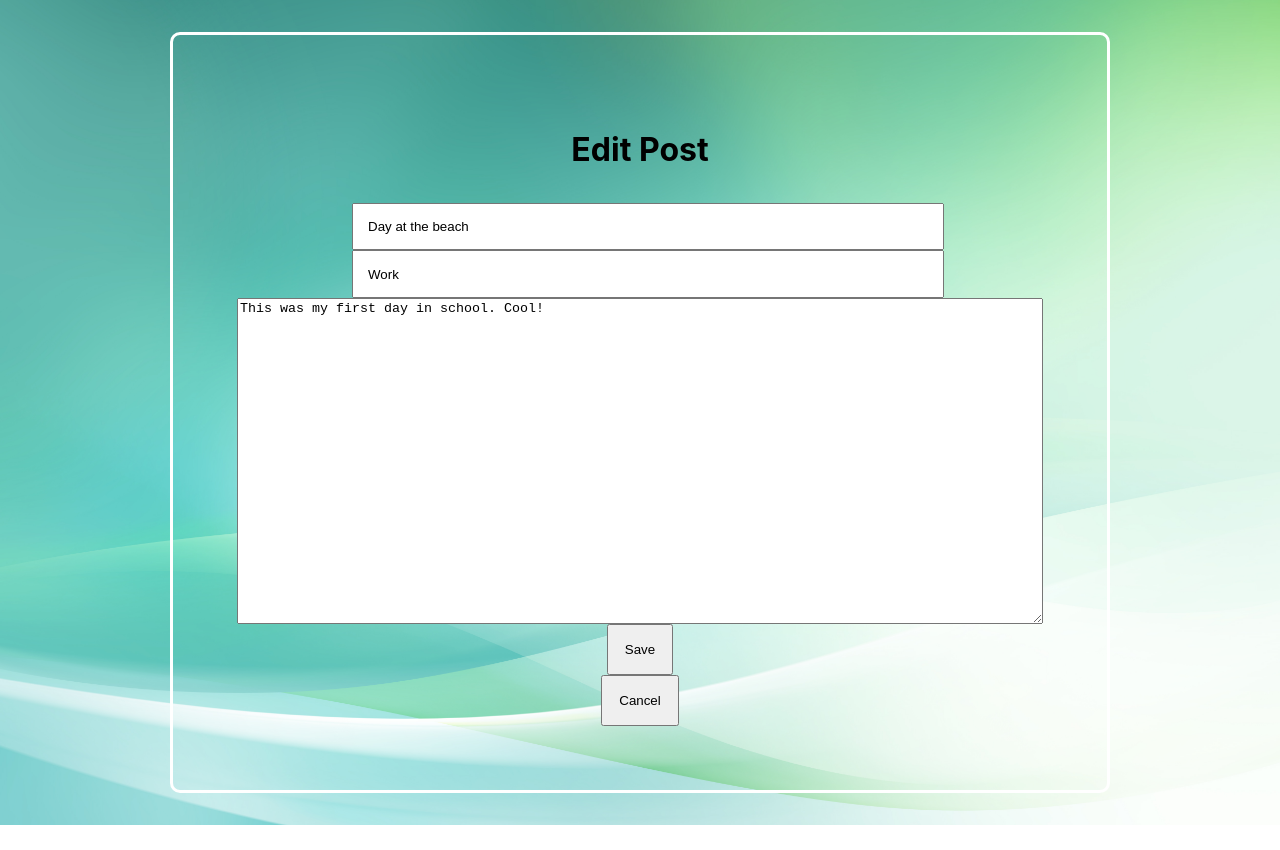
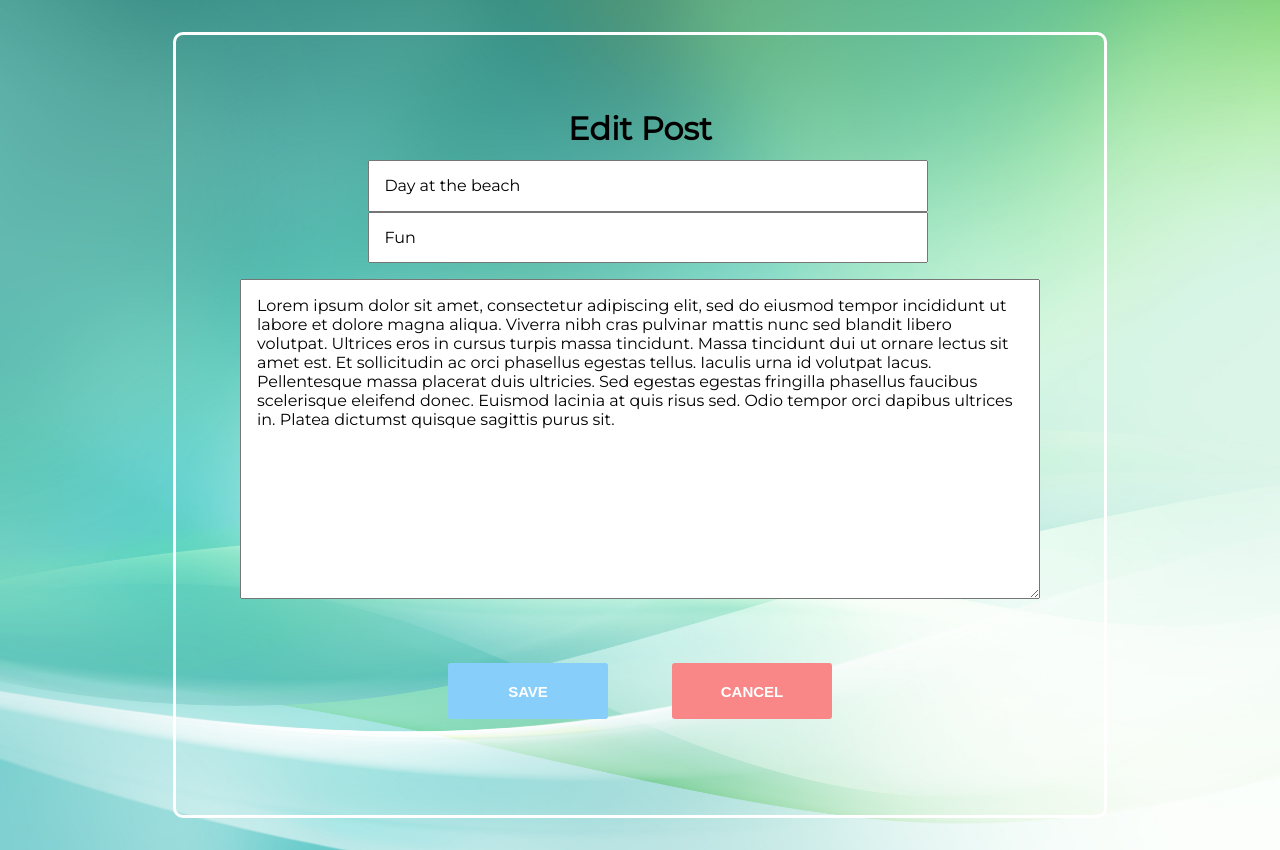
Before and after one commit to moscuet/Blog-Post_React, a React (Create React App) app: page /editpost/4accb4a4-3052-4eba-9e25-3a04d202cc3c in a window 1280 px wide. Before the commit the page ends 825 px from the top, so only its background shows below. Built offline with nearby package versions, Linux system fonts and the light colour scheme.

Commit message:
added css style

```diff
--- a/public/index.html
+++ b/public/index.html
@@ -10,6 +10,8 @@
       content="Web site created using create-react-app"
     />
     <link rel="apple-touch-icon" href="%PUBLIC_URL%/logo192.png" />
+    <link href="https://fonts.googleapis.com/css?family=Montserrat&display=swap" rel="stylesheet">
+
     <!--
       manifest.json provides metadata used when your web app is installed on a
       user's mobile device or desktop. See https://developers.google.com/web/fundamentals/web-app-manifest/
--- a/src/App.css
+++ b/src/App.css
@@ -10,10 +10,31 @@
   background-repeat: no-repeat;
   background-position: center;
 }
+
+* {
+  margin: 0;
+  padding: 0;
+  box-sizing: border-box;
+}
+
+.wrapper {
+  min-height: 100%;
+  position: relative;
+  overflow: hidden;
+}
+
+body {
+  font-family: 'Montserrat', sans-serif;
+}
+
 .content-wrapper {
   padding: 1rem;
   list-style: none;
 
+}
+
+.nav-cancel {
+  text-decoration: none;
 }
 /* .head {
 background-color: #fff;
--- a/src/App.js
+++ b/src/App.js
@@ -56,6 +56,7 @@ class App extends Component {
       <BrowserRouter>
 
       <div className="App">
+        <div className="container">
 
             <Switch>
             <Route path="/addpost" component={(props)=><AddPost {...props} addPost={this.addPost}/>} />
@@ -66,6 +67,7 @@ class App extends Component {
             </Switch>
 
       </div>
+      </div>
       </BrowserRouter>
 
     );
--- a/src/components/AddPost.js
+++ b/src/components/AddPost.js
@@ -43,7 +43,6 @@ class AddPost extends Component {
 
         return (
             <div>
-                <h1>This is the Add Post</h1>
                 <form className="form" onSubmit={this.handleSubmit}>
                     <div className="input-topics">
                     <label>Title</label>
@@ -67,9 +66,11 @@ class AddPost extends Component {
                     category={description}
                     placeholder="write here"
                     onChange={this.handleChange}></textarea>
-                    <button onClick={this.addPost}>Save</button>
 
-                    <NavLink to ="/">Cancel</NavLink>
+                    <div className="buttons-wrapper">
+                    <button onClick={this.addPost} className="btn-save">Save</button>
+                    <NavLink to ="/" className="btn-cancel">Cancel</NavLink>
+                    </div>
 
 
                 </form>
--- a/src/components/EditPost.js
+++ b/src/components/EditPost.js
@@ -71,9 +71,10 @@ class EditPost extends Component {
             value={this.state.post.description}
             onChange={this.handleChange}/>
 
-            <div className="buttons-wrapper"></div>
-            <button>Save</button>
-            <NavLink to ="/"><button>Cancel</button></NavLink>
+            <div className="buttons-wrapper">
+            <button className="btn-save">Save</button>
+            <NavLink to ="/" className="nav-cancel"><button className="btn-cancel">Cancel</button></NavLink>
+            </div>
 
 
         </form>
--- a/src/components/PostItem.js
+++ b/src/components/PostItem.js
@@ -13,7 +13,7 @@ const PostItem = (props) => {
             <ul className="post-item__wrapper">
                 <h2 className="post-title">{title}</h2>
                 <h2 className="post-category">{category}</h2>
-                <button><NavLink to={`/viewpost/${id}`}>View Post</NavLink></button>
+                <button className="view-link"><NavLink to={`/viewpost/${id}`} className="link">View Post</NavLink></button>
 
             </ul>
             </div>
--- a/src/components/ViewPost.js
+++ b/src/components/ViewPost.js
@@ -109,19 +109,23 @@ const ViewPost = (props) => {
 
 
     return (
+        <div className="viewpost-wrapper">
         <div className="viewpost-container">
-            <button><NavLink to="/">Back to Post</NavLink></button>
-            <h1>This is the View Posts</h1>
-            <h1>{filteredPosts[0].title}</h1>
-                <h1>{filteredPosts[0].category}</h1>
-                <h1>{filteredPosts[0].description}</h1>
+            <div className="back-to-top__btn__wrapper">
+            <button className="back-to-posts__btn"><NavLink to="/" className="back-to-posts__link">Back to Post</NavLink></button>
+            </div>
+            <div className="header-container">
+            <h3>{filteredPosts[0].title}</h3>
+                <h3>Title: {filteredPosts[0].category}</h3>
+                </div>
+                <p>Category: {filteredPosts[0].description}</p>
             <div className="buttons-wrapper">
 
-            <NavLink to={`/editpost/${id}`}> <button id={id} onClick={props.editPost}> Edit Post </button></NavLink>
-            <NavLink to ='/'><button id={id} onClick={props.deletePost}>Delete</button></NavLink>
+            <NavLink to={`/editpost/${id}`}> <button id={id} onClick={props.editPost} className="btn-edit"> Edit Post </button></NavLink>
+            <NavLink to ='/'><button id={id} onClick={props.deletePost} className="btn-delete">Delete</button></NavLink>
 
             </div>
-
+            </div>
 
         </div>
     )
--- a/src/components/assets/style/form.css
+++ b/src/components/assets/style/form.css
@@ -22,8 +22,51 @@ input {
     width: 35rem;
     padding: .9rem;
     margin-left: 1rem;
+    font-size: 16px;
+    font-family: 'Montserrat';
 }
 textarea {
     width: 50rem;
     height: 20rem;
+    font-size: 16px;
+    font-family: 'Montserrat';
+    padding: 1rem;
+    margin-top: 1rem;
 }
+
+.btn-save,
+.btn-cancel {
+    padding: 1.2rem;
+    background-color: lightskyblue;
+    border: none;
+    border-radius: 3px;
+    color: white;
+    cursor: pointer;
+    margin: 2rem;
+    width: 10rem;
+    display: flex;
+    justify-content: center;
+    align-items: center;
+    font-size: 15px;
+    text-transform: uppercase;
+    font-weight: 700;;
+
+}
+
+.btn-cancel {
+    background-color: rgb(250, 135, 135);
+    text-decoration: none;
+
+}
+
+.btn-save:hover {
+    background-color: rgb(55, 139, 190);
+    transform: translateY(-.1rem);
+}
+
+.btn-cancel:hover {
+    background-color: rgb(177, 43, 43);
+    transform: translateY(-.1rem);
+
+
+}
--- a/src/components/assets/style/postitem.css
+++ b/src/components/assets/style/postitem.css
@@ -5,10 +5,10 @@
     justify-content: space-between;
     background-color: rgb(61, 170, 155, 0.7);
     color: #fff;
-    padding: 1rem 2rem;
+    padding: 3rem 4rem;
     border: 1px solid #fff;
     margin: 1rem;
-    min-width: 100%;
+    width: 50rem;
     border-bottom-left-radius: 5px;
     border-bottom-right-radius: 5px;
     border-top-left-radius: 5px;
@@ -16,13 +16,27 @@
     cursor: pointer;
 }
 .post-item__wrapper {
-    display: flex;
+    display: grid;
     align-items: center;
-    justify-content: space-evenly;
-    list-style: none;
+    grid-template-columns: 45% 35% 20%;
 }
-.edit-link {
-    border: 1px solid lightgray;
+.view-link {
     padding: 1.2rem;
     background-color: lightskyblue;
+    border: none;
+    border-radius: 3px;
+    color: white;
+    cursor: pointer;
+
 }
+
+.link {
+    text-decoration: none;
+    color: white;
+}
+
+.view-link:hover {
+    background-color: rgb(55, 139, 190);
+    transform: translateY(-.1rem);
+
+}
--- a/src/components/assets/style/viewpost.css
+++ b/src/components/assets/style/viewpost.css
@@ -1,3 +1,6 @@
+.viewpost-wrapper {
+    padding: 5rem 10rem;
+}
 .viewpost-container {
     padding: 3rem 4rem;
     border: 1px solid lightgray;
@@ -5,13 +8,70 @@
     flex-direction: column;
     justify-content: center;
     align-items: center;
+    line-height: 2.3;
+}
+
+.back-to-top__btn__wrapper {
+    display: flex;
+    justify-content: flex-start;
+}
+
+.back-to-posts__btn {
+    padding: 1.2rem;
+    background-color: rgb(70, 81, 88);
+    border: none;
+    border-radius: 3px;
+    color: white;
+    cursor: pointer;
+    margin: 1rem;
+
+}
+
+.back-to-posts__link {
+    color: white;
+    text-decoration: none;
+}
+
+.back-to-posts__btn:hover {
+    background-color: rgb(103, 114, 121);
+    transform: translateY(-.1rem);
+
+}
+
+.header-container {
+    display: flex;
+    justify-content: center;
+}
+
+h3 {
+    margin: 2rem;
+    color: rgb(37, 41, 99);
 }
 
 .buttons-wrapper {
     display: flex;
     justify-content: center;
+    margin-top: 2rem;
 }
 
 button {
     padding: 1rem;
 }
+
+.btn-edit,
+.btn-delete {
+    padding: 1.2rem;
+    background-color: lightskyblue;
+    border: none;
+    border-radius: 3px;
+    color: white;
+    cursor: pointer;
+    margin: 1rem;
+}
+
+.btn-edit:hover,
+.btn-delete:hover {
+    background-color: rgb(55, 139, 190);
+    transform: translateY(-.1rem);
+
+}
--- a/src/components/blogData.js
+++ b/src/components/blogData.js
@@ -5,24 +5,25 @@ export const blogData = [
       id: uuidv4(),
       title: 'Day at school',
       category: 'Work',
-      description: 'This was my first day in school. Cool!'
+      description: 'Lorem ipsum dolor sit amet, consectetur adipiscing elit, sed do eiusmod tempor incididunt ut labore et dolore magna aliqua. Viverra nibh cras pulvinar mattis nunc sed blandit libero volutpat. Ultrices eros in cursus turpis massa tincidunt. Massa tincidunt dui ut ornare lectus sit amet est. Et sollicitudin ac orci phasellus egestas tellus. Iaculis urna id volutpat lacus. Pellentesque massa placerat duis ultricies. Sed egestas egestas fringilla phasellus faucibus scelerisque eleifend donec. Euismod lacinia at quis risus sed. Odio tempor orci dapibus ultrices in. Platea dictumst quisque sagittis purus sit.'
+
     },
     {
       id: uuidv4(),
       title: 'Day at the beach',
-      category: 'Work',
-      description: 'This was my first day in school. Cool!'
+      category: 'Fun',
+      description: 'Lorem ipsum dolor sit amet, consectetur adipiscing elit, sed do eiusmod tempor incididunt ut labore et dolore magna aliqua. Viverra nibh cras pulvinar mattis nunc sed blandit libero volutpat. Ultrices eros in cursus turpis massa tincidunt. Massa tincidunt dui ut ornare lectus sit amet est. Et sollicitudin ac orci phasellus egestas tellus. Iaculis urna id volutpat lacus. Pellentesque massa placerat duis ultricies. Sed egestas egestas fringilla phasellus faucibus scelerisque eleifend donec. Euismod lacinia at quis risus sed. Odio tempor orci dapibus ultrices in. Platea dictumst quisque sagittis purus sit.'
     },
     {
       id: uuidv4(),
       title: 'Day at the bar',
-      category: 'Work',
-      description: 'This was my first day in school. Cool!'
+      category: 'Entertainment',
+      description: 'Lorem ipsum dolor sit amet, consectetur adipiscing elit, sed do eiusmod tempor incididunt ut labore et dolore magna aliqua. Viverra nibh cras pulvinar mattis nunc sed blandit libero volutpat. Ultrices eros in cursus turpis massa tincidunt. Massa tincidunt dui ut ornare lectus sit amet est. Et sollicitudin ac orci phasellus egestas tellus. Iaculis urna id volutpat lacus. Pellentesque massa placerat duis ultricies. Sed egestas egestas fringilla phasellus faucibus scelerisque eleifend donec. Euismod lacinia at quis risus sed. Odio tempor orci dapibus ultrices in. Platea dictumst quisque sagittis purus sit.'
     },
     {
       id: uuidv4(),
       title: 'Day at a funeral',
-      category: 'Work',
-      description: 'This was my first day in school. Cool!'
+      category: 'Sadness',
+      description: 'Lorem ipsum dolor sit amet, consectetur adipiscing elit, sed do eiusmod tempor incididunt ut labore et dolore magna aliqua. Viverra nibh cras pulvinar mattis nunc sed blandit libero volutpat. Ultrices eros in cursus turpis massa tincidunt. Massa tincidunt dui ut ornare lectus sit amet est. Et sollicitudin ac orci phasellus egestas tellus. Iaculis urna id volutpat lacus. Pellentesque massa placerat duis ultricies. Sed egestas egestas fringilla phasellus faucibus scelerisque eleifend donec. Euismod lacinia at quis risus sed. Odio tempor orci dapibus ultrices in. Platea dictumst quisque sagittis purus sit.'
     }
   ]
```
